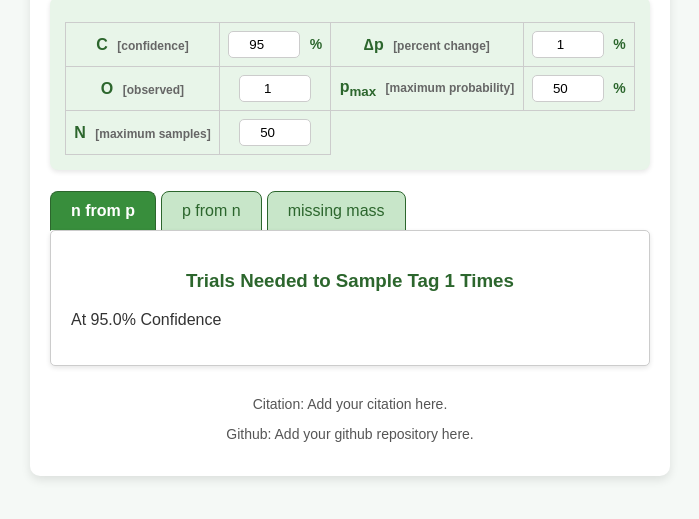
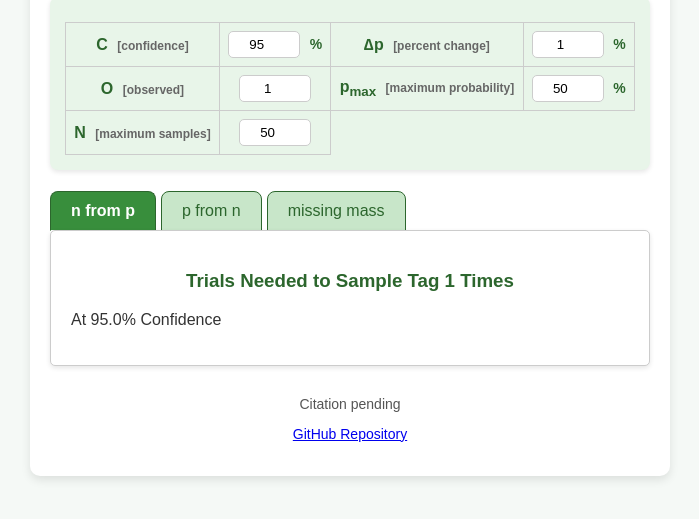
Before and after one commit to randal-cox/best, a plain HTML site: page index.html in a window 1280 px wide. Shown: the part 199-718 px from the top of the page, without its empty margins (290-989 px from the left). Drawn offline with Linux system fonts and the light colour scheme; a script that the page names is missing.

Commit message:
Updated link to github

```diff
--- a/index.html
+++ b/index.html
@@ -88,8 +88,8 @@
 
         <!-- Footer -->
         <footer>
-            <p>Citation: Add your citation here.</p>
-            <p>Github: Add your github repository here.</p>
+            <p>Citation pending</p>
+            <p><a href="https://github.com/randal-cox/best.git">GitHub Repository</a></p>
         </footer>
     </div>
 
```
